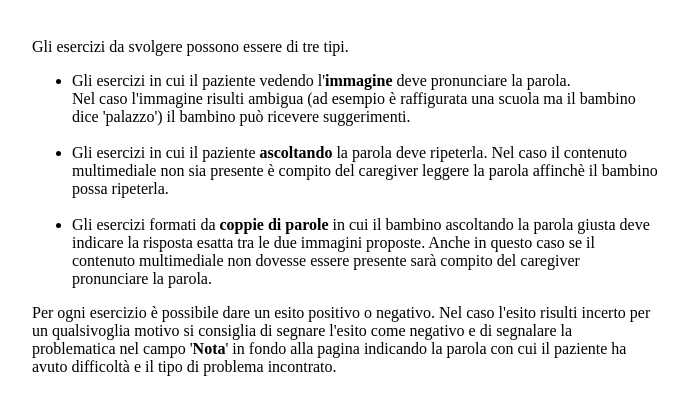
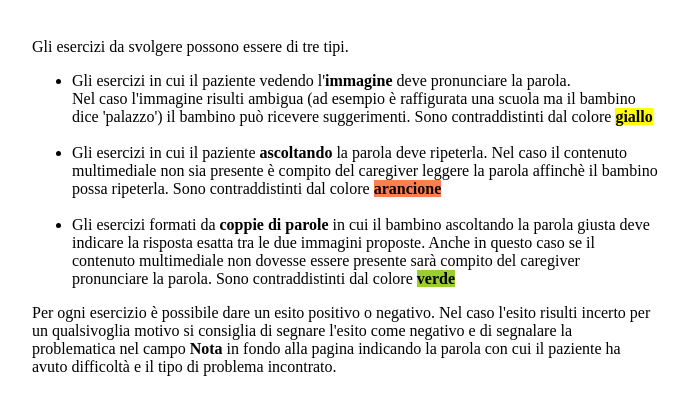
Before and after one commit to ssandro4/Pronuntia.DualCore, a Yii app: template views/svolgimento-esercizi/svolgi-sessione.php in a window 1280 px wide. Shown: the top 400 px of the page, without its empty margins (295-984 px from the left). Run offline with PHP 8.4 and a stand-in for Yii, Linux system fonts and the light colour scheme; the template is opened without the code that fills it: most values are stand-ins (such as "Sample title", 1, 10 or a date in 2020); some libraries are stand-ins or nearby versions.

Commit message:
Update svolgi-sessione.php

```diff
--- a/views/svolgimento-esercizi/svolgi-sessione.php
+++ b/views/svolgimento-esercizi/svolgi-sessione.php
@@ -117,17 +117,20 @@ use yii\bootstrap4\Modal;
         <p align='left'>Gli esercizi da svolgere possono essere di tre tipi.
         <ul>
         <li align='left'>Gli esercizi in cui il paziente vedendo l'<b>immagine</b> deve pronunciare la parola.<br />
-        Nel caso l'immagine risulti ambigua (ad esempio è raffigurata una scuola ma il bambino dice 'palazzo') il bambino può ricevere suggerimenti.</li>
+        Nel caso l'immagine risulti ambigua (ad esempio è raffigurata una scuola ma il bambino dice 'palazzo') il bambino può ricevere suggerimenti.
+        Sono contraddistinti dal colore <b style='background-color:yellow'>giallo</b></li>
         <br />
         <li align='left'>Gli esercizi in cui il paziente <b>ascoltando</b> la parola deve ripeterla. Nel caso il contenuto multimediale non sia presente è compito del caregiver
-        leggere la parola affinchè il bambino possa ripeterla.</li>
+        leggere la parola affinchè il bambino possa ripeterla.
+        Sono contraddistinti dal colore <b style='background-color:coral'>arancione</b></li>
         <br />
         <li align='left'>Gli esercizi formati da <b>coppie di parole</b> in cui il bambino ascoltando la parola giusta deve indicare la risposta esatta tra le due immagini proposte.
-        Anche in questo caso se il contenuto multimediale non dovesse essere presente sarà compito del caregiver pronunciare la parola.</li>
-        </ul>
+        Anche in questo caso se il contenuto multimediale non dovesse essere presente sarà compito del caregiver pronunciare la parola.
+        Sono contraddistinti dal colore <b style='background-color:yellowgreen'>verde</b></li>
+       </ul>
         </p>
         <p align='left'>Per ogni esercizio è possibile dare un esito positivo o negativo. Nel caso l'esito risulti incerto per un qualsivoglia motivo si consiglia di segnare l'esito come negativo e
-        di segnalare la problematica nel campo '<b>Nota</b>' in fondo alla pagina indicando la parola con cui il paziente ha avuto difficoltà e
+        di segnalare la problematica nel campo <b>Nota</b> in fondo alla pagina indicando la parola con cui il paziente ha avuto difficoltà e
         il tipo di problema incontrato.
         </body></html>";;
         Modal::end();
```
